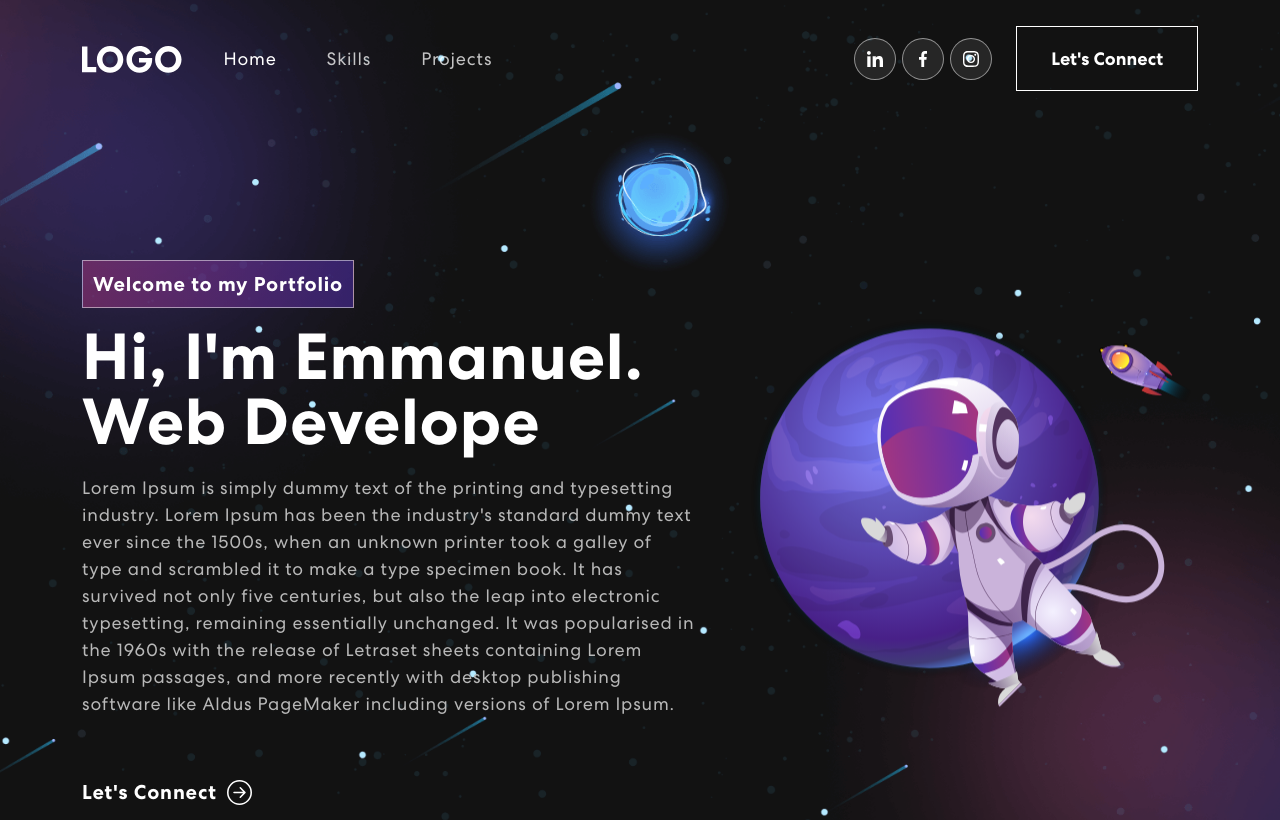
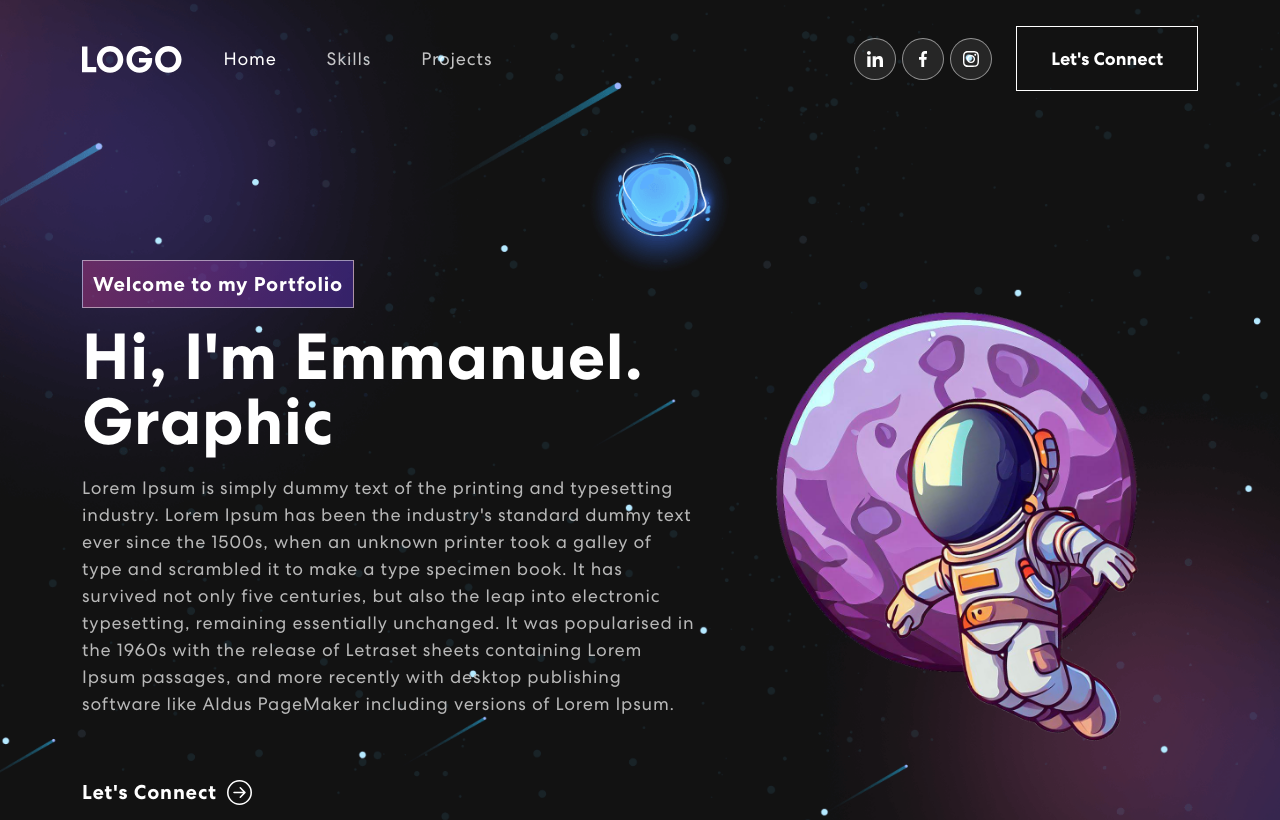
Before and after one commit to emuange/personal_portfolio, a React (Create React App) app: page / in a window 1280 px wide. Shown: the top 820 px of the page. Built offline with nearby package versions, Linux system fonts and the light colour scheme.

Commit message:
finishing touches. Changed images

```diff
--- a/package.json
+++ b/package.json
@@ -6,6 +6,7 @@
     "@testing-library/jest-dom": "^5.16.5",
     "@testing-library/react": "^13.4.0",
     "@testing-library/user-event": "^13.5.0",
+    "animate.css": "^4.1.1",
     "bootstrap": "^5.2.3",
     "cors": "^2.8.5",
     "express": "^4.18.2",
@@ -15,6 +16,7 @@
     "react-bootstrap-icons": "^1.10.3",
     "react-dom": "^18.2.0",
     "react-multi-carousel": "^2.8.4",
+    "react-on-screen": "^2.1.1",
     "react-scripts": "^5.0.1",
     "web-vitals": "^2.1.4"
   },
--- a/src/components/Banner.js
+++ b/src/components/Banner.js
@@ -1,16 +1,19 @@
 import { useState, useEffect } from "react";
 import { Container, Row, Col } from "react-bootstrap";
 import { ArrowRightCircle } from "react-bootstrap-icons";
-import headerImg from "../assets/img/header-img.svg";
+import headerImg from "../assets/img/Spaceman.png";
+import 'animate.css';
+import TrackVisibility from 'react-on-screen';
+
 
 /* Banner animation Code*/
 export const Banner = () => {
     const [loopNum, setLoopNum] = useState(0); //indicates index of the word currently being displayed on screen
     const [isDeleting, setIsDeleting] = useState(false); //is the word being typed or deleted?
-    const toRotate = [ "Web Developer", "Game Developer", "ML & Data Enthusiast"]; //Words in rotation to be displayed and deleted
+    const toRotate = [ "Web Developer", "Graphic Designer", "ML & Data Enthusiast"]; //Words in rotation to be displayed and deleted
     const [text, setText] = useState('');  //indicates the portion of the word being displayed eg W, We, Web
-    const [delta, setDelta] = useState(300 - Math.random() * 100);
-    const period = 2000;
+    const [delta, setDelta] = useState(50);
+    const period = 1000;
 
     useEffect(() => {
         let ticker = setInterval(() => {
@@ -46,10 +49,15 @@ export const Banner = () => {
             <Container>
                 <Row className='align-items-center'>
                     <Col xs={12} md={6} xl={7}>
+                        <TrackVisibility>
+                        {({ isVisible }) =>
+                        <div className={isVisible ? "animate__animated animate__fadeIn" : ""}>
                         <span className="tagline">Welcome to my Portfolio</span>
                         <h1>{"Hi, I'm Emmanuel. "}<br></br><span className="wrap">{text}</span></h1>
                         <p>Lorem Ipsum is simply dummy text of the printing and typesetting industry. Lorem Ipsum has been the industry's standard dummy text ever since the 1500s, when an unknown printer took a galley of type and scrambled it to make a type specimen book. It has survived not only five centuries, but also the leap into electronic typesetting, remaining essentially unchanged. It was popularised in the 1960s with the release of Letraset sheets containing Lorem Ipsum passages, and more recently with desktop publishing software like Aldus PageMaker including versions of Lorem Ipsum.</p>
                         <button onClick={() => console.log('connect')}>Let's Connect <ArrowRightCircle size={25}/></button>
+                        </div>}
+                        </TrackVisibility>
                     </Col>
                     <Col xs={12} md={6} xl={5}>
                         <img src={headerImg} alt="Header Img"/>
```
Also changed, not shown: src/assets/img/Spaceman.png (added), 1 other file (tests, documents, lock files or other folders).
